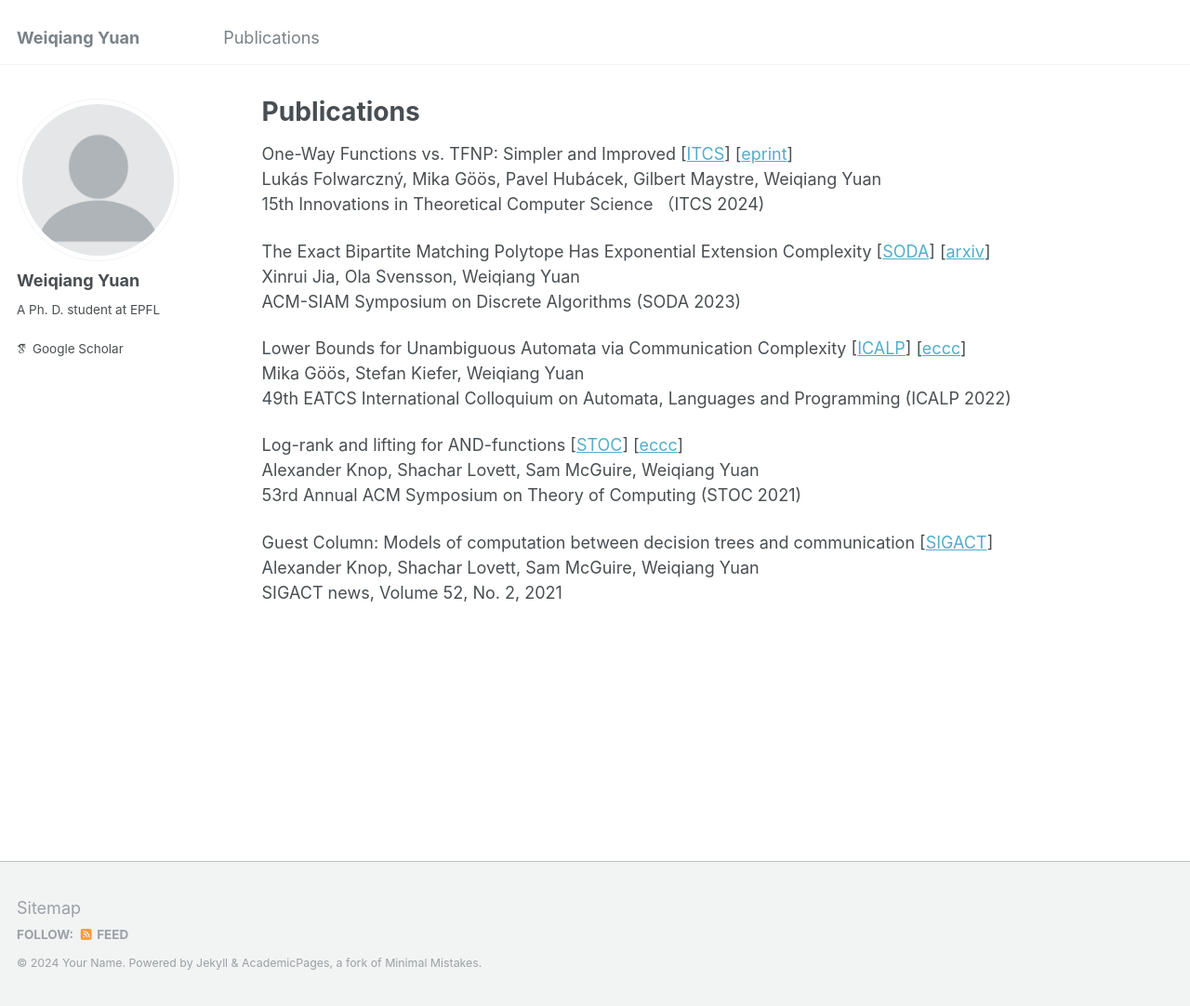
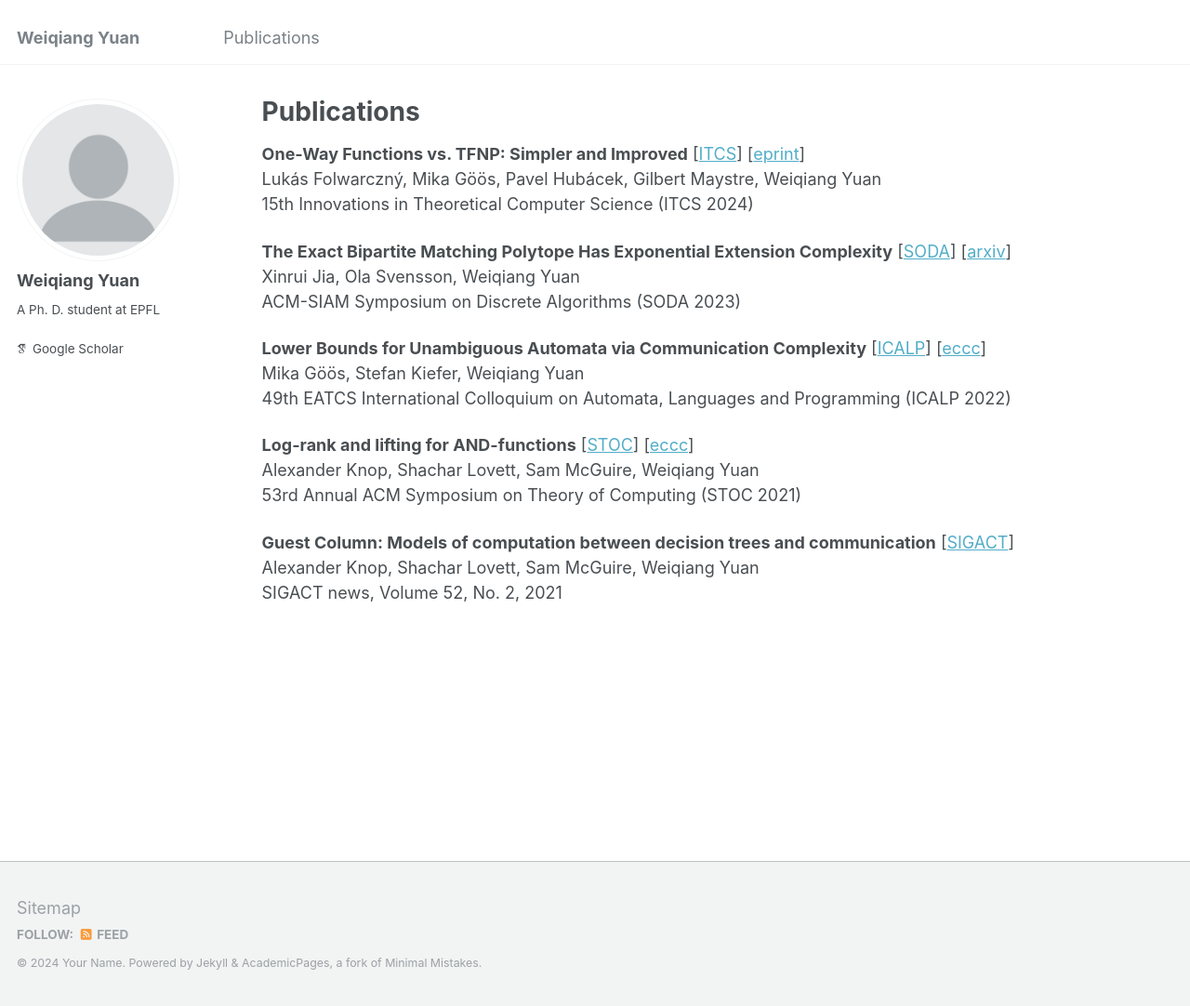
Before and after one commit to wwwaltzzz/wwwaltzzz.github.io, a Jekyll site: the page built from _pages/publications.md, in a window 1280 px wide and 1082 px high. Shown: the whole window at 93% size. Built offline with Jekyll 4.4.1, drawn with Linux system fonts in a browser that asks for light colours; some web fonts are replaced.

```diff
--- a/_pages/publications.md
+++ b/_pages/publications.md
@@ -5,22 +5,22 @@ permalink: /publications/
 author_profile: true
 ---
 
-One-Way Functions vs. TFNP: Simpler and Improved [[ITCS](https://drops.dagstuhl.de/entities/document/10.4230/LIPIcs.ITCS.2024.50)] [[eprint](https://eprint.iacr.org/2023/945)]
+**One-Way Functions vs. TFNP: Simpler and Improved** [[ITCS](https://drops.dagstuhl.de/entities/document/10.4230/LIPIcs.ITCS.2024.50)] [[eprint](https://eprint.iacr.org/2023/945)]
 Lukás Folwarczný, Mika Göös, Pavel Hubácek, Gilbert Maystre, Weiqiang Yuan
-15th Innovations in Theoretical Computer Science （ITCS 2024)
+15th Innovations in Theoretical Computer Science (ITCS 2024)
 
-The Exact Bipartite Matching Polytope Has Exponential Extension Complexity [[SODA](https://epubs.siam.org/doi/abs/10.1137/1.9781611977554.ch61)] [[arxiv](https://arxiv.org/abs/2211.09106)]
+**The Exact Bipartite Matching Polytope Has Exponential Extension Complexity** [[SODA](https://epubs.siam.org/doi/abs/10.1137/1.9781611977554.ch61)] [[arxiv](https://arxiv.org/abs/2211.09106)]
 Xinrui Jia, Ola Svensson, Weiqiang Yuan
 ACM-SIAM Symposium on Discrete Algorithms (SODA 2023)
 
-Lower Bounds for Unambiguous Automata via Communication Complexity [[ICALP](https://drops.dagstuhl.de/entities/document/10.4230/LIPIcs.ICALP.2022.126)] [[eccc](https://eccc.weizmann.ac.il/report/2022/015/)]
+**Lower Bounds for Unambiguous Automata via Communication Complexity** [[ICALP](https://drops.dagstuhl.de/entities/document/10.4230/LIPIcs.ICALP.2022.126)] [[eccc](https://eccc.weizmann.ac.il/report/2022/015/)]
 Mika Göös, Stefan Kiefer, Weiqiang Yuan
 49th EATCS International Colloquium on Automata, Languages and Programming (ICALP 2022)
 
-Log-rank and lifting for AND-functions [[STOC](https://dl.acm.org/doi/10.1145/3406325.3450999)] [[eccc](https://eccc.weizmann.ac.il/report/2020/155/)]
+**Log-rank and lifting for AND-functions** [[STOC](https://dl.acm.org/doi/10.1145/3406325.3450999)] [[eccc](https://eccc.weizmann.ac.il/report/2020/155/)]
 Alexander Knop, Shachar Lovett, Sam McGuire, Weiqiang Yuan
 53rd Annual ACM Symposium on Theory of Computing (STOC 2021)
 
-Guest Column: Models of computation between decision trees and communication [[SIGACT](https://dl.acm.org/doi/10.1145/3471469.3471479)]
+**Guest Column: Models of computation between decision trees and communication** [[SIGACT](https://dl.acm.org/doi/10.1145/3471469.3471479)]
 Alexander Knop, Shachar Lovett, Sam McGuire, Weiqiang Yuan
 SIGACT news, Volume 52, No. 2, 2021
```
